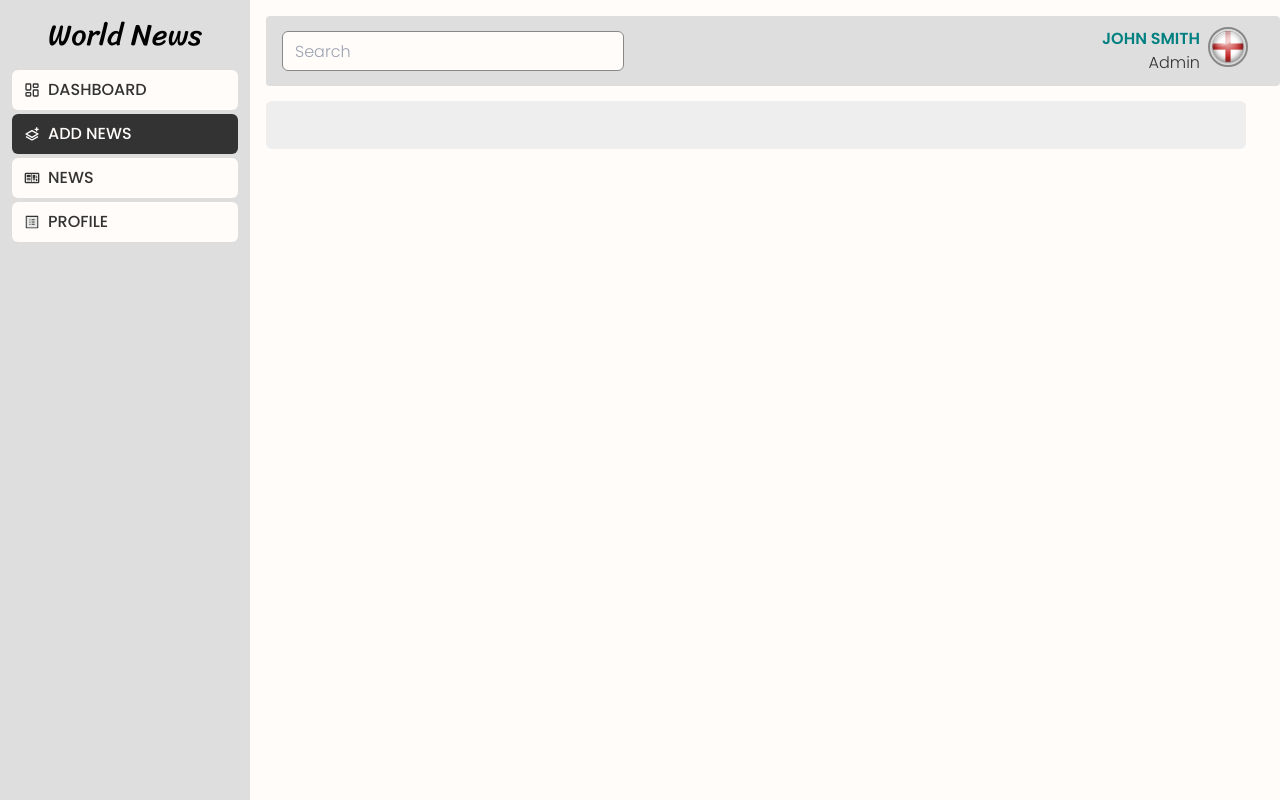
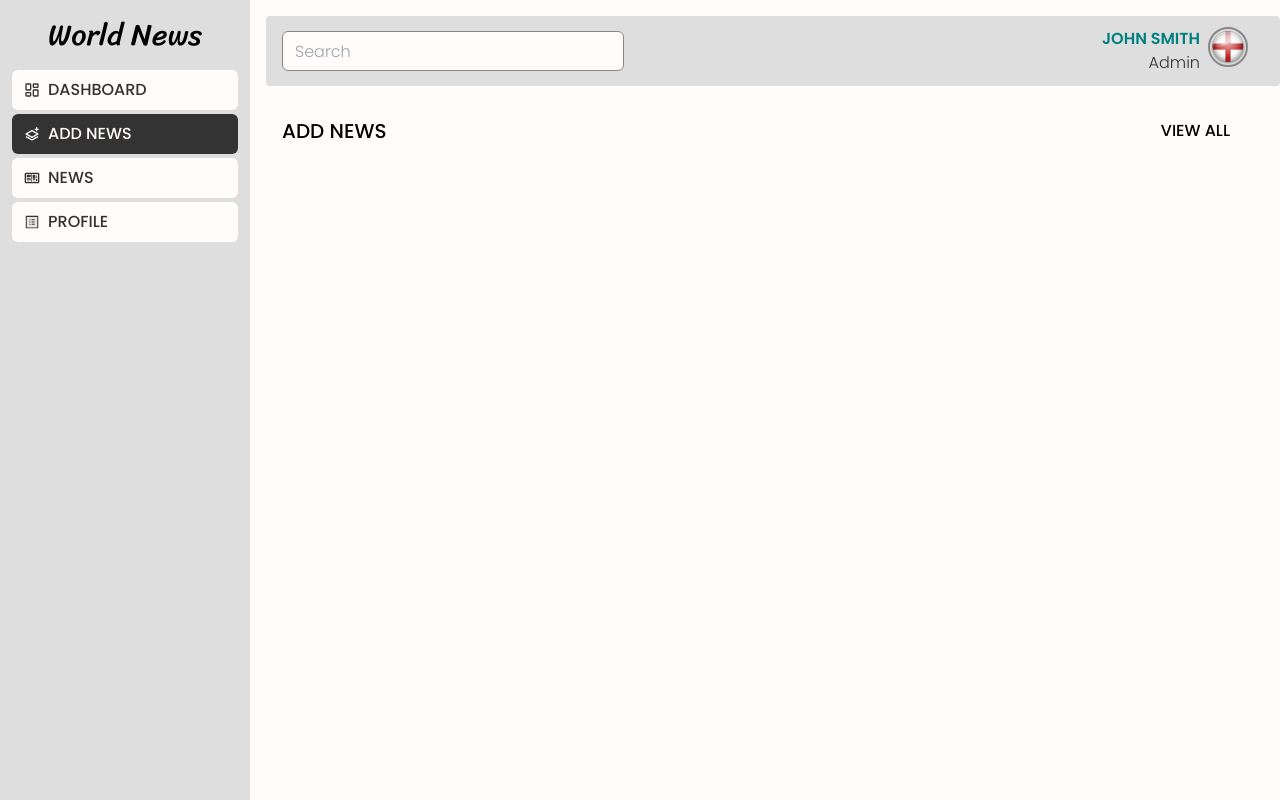
Before and after one commit to Nimira43/World-News, a React (Vite) app in the folder client/: page /dashboard/news/create in a window 1280 px wide. Built offline with nearby package versions, Linux system fonts and the light colour scheme.

Commit message:
CreateNews - 2

```diff
--- a/client/src/dashboard/pages/CreateNews.jsx
+++ b/client/src/dashboard/pages/CreateNews.jsx
@@ -1,7 +1,14 @@
+import { Link } from 'react-router-dom'
+
 const CreateNews = () => {
   return (
-    <div className='bg-grey-light-extra rounded-md p-6'>
-      <div className='just-between'></div>
+    <div>
+      <div className='just-between mb-6 p-4'>
+        <h2 className='text-xl font-medium uppercase'>Add News</h2>
+        <Link className='hover:text-primary font-medium uppercase'>
+          View All
+        </Link>
+      </div>
     </div>
   )
 }
```
